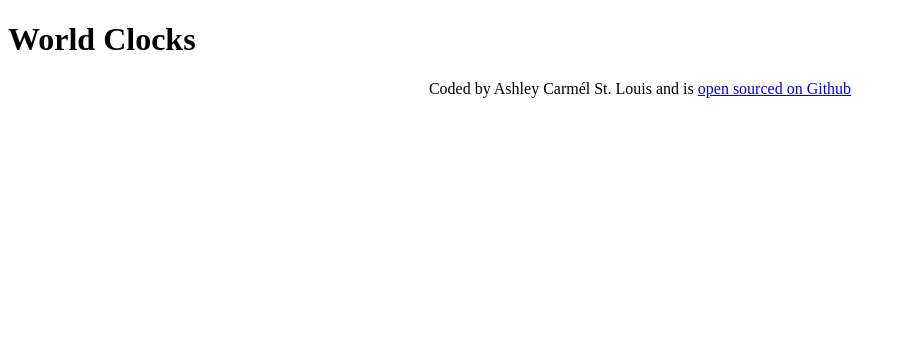
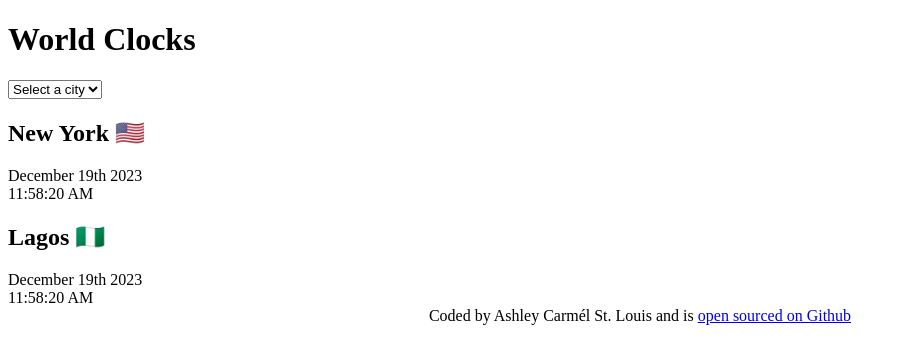
Before and after one commit to ashleycarmel/my-world-clocks, a plain HTML site: page index.html in a window 1280 px wide. Shown: the whole page, without its empty margins (0-906 px from the left). Drawn offline with Linux system fonts and the light colour scheme.

Commit message:
Added basic HTML

```diff
--- a/index.html
+++ b/index.html
@@ -4,14 +4,37 @@
     <meta charset="UTF-8" />
     <meta http-equiv="X-UA-Compatible" content="IE=edge" />
     <meta name="viewport" content="width=device-width, initial-scale=1.0" />
-    <link rel="stylesheet" href="src/style.css">
+    <link rel="stylesheet" href="src/style.css" />
     <title>Ashley's World Clocks</title>
   </head>
   <body>
-    <h1>World Clocks</h1>
+    <div class="container">
+      <h1>World Clocks</h1>
+
+      <select>
+        <option value="">Select a city</option>
+        <option value="">New York</option>
+        <option value="">Lagos</option>
+        <option value="">Tokyo</option>
+        <option value="">Paris</option>
+      </select>
+
+      <div class="city">
+        <h2>New York 🇺🇸</h2>
+        <div class="date">December 19th 2023</div>
+        <div class="time">11:58:20 AM</div>
+      </div>
+      <div class="city">
+        <h2>Lagos 🇳🇬</h2>
+        <div class="date">December 19th 2023</div>
+        <div class="time">11:58:20 AM</div>
+      </div>
+    </div>
     <footer>
       Coded by Ashley Carmél St. Louis and is
-      <a href="https://github.com/ashleycarmel/my-world-clocks" target="_blank">open sourced on Github</a>
+      <a href="https://github.com/ashleycarmel/my-world-clocks" target="_blank"
+        >open sourced on Github</a
+      >
     </footer>
 
     <script src="src/index.js"></script>
```
